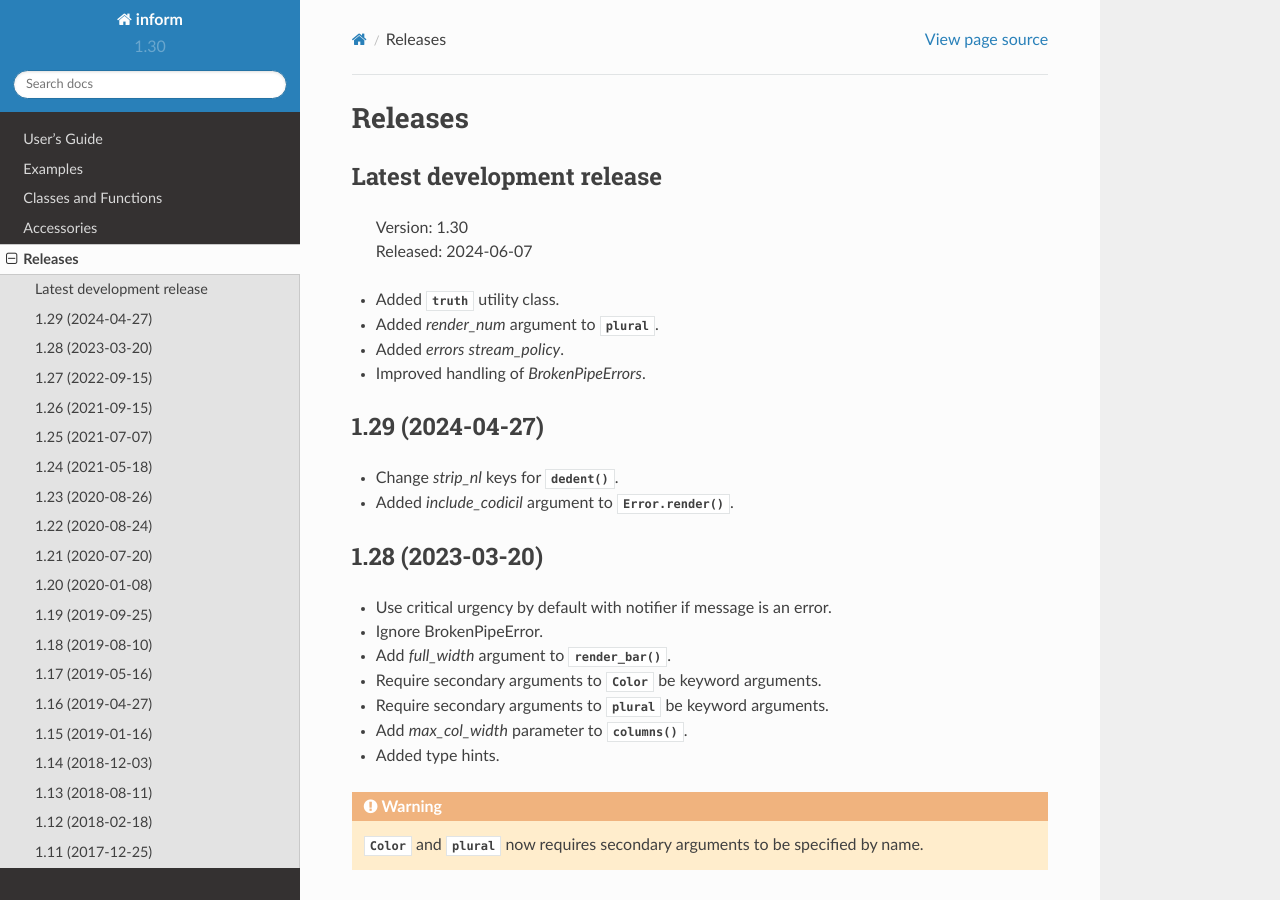
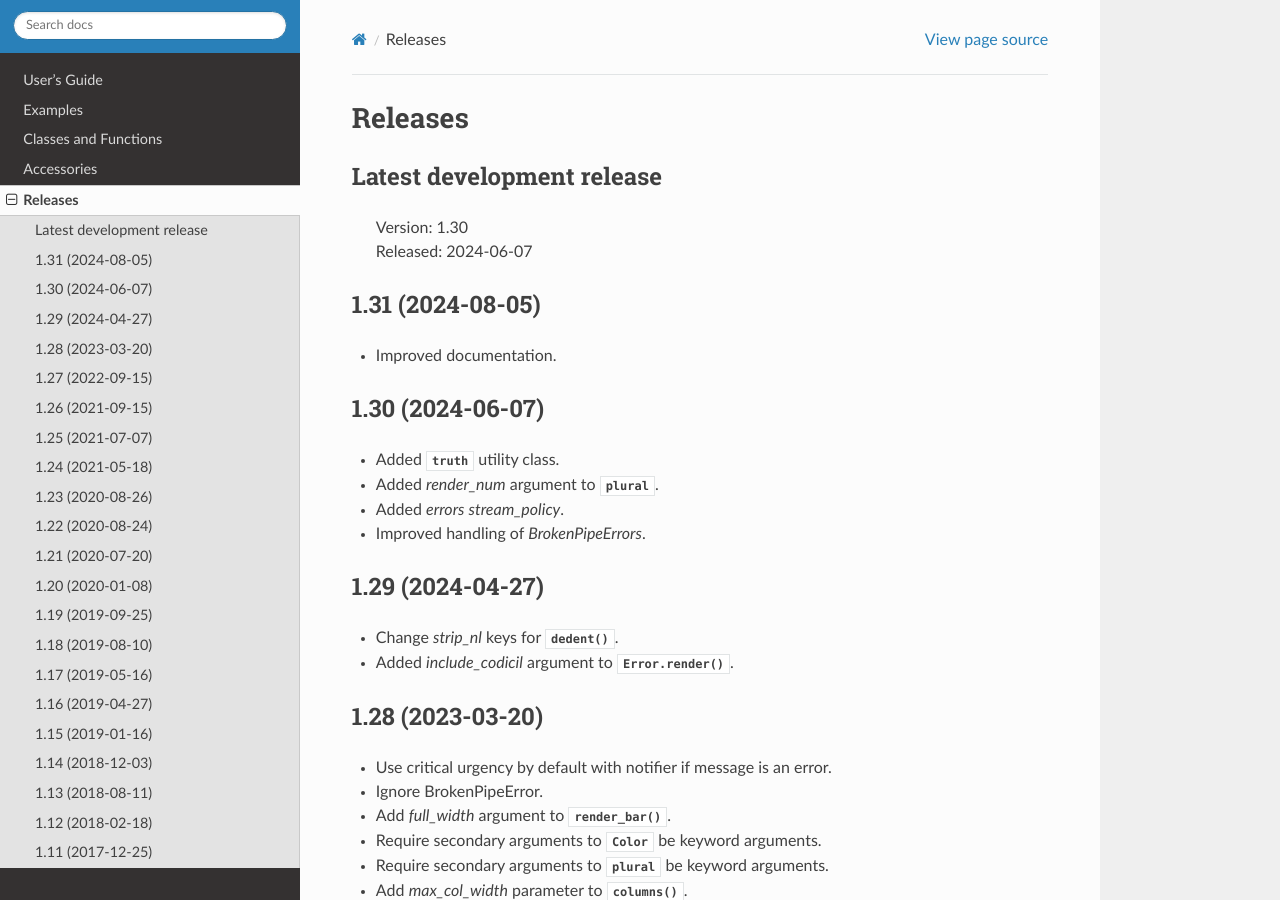
Before and after one commit to KenKundert/inform, a Sphinx documentation site: the page built from doc/releases.rst, in a window 1280 px wide and 900 px high. Built offline with Sphinx 7.4.7 and the Read the Docs theme 2.0.0, drawn with Linux system fonts in a browser that asks for light colours.

Commit message:
update release notes

```diff
--- a/doc/releases.rst
+++ b/doc/releases.rst
@@ -8,6 +8,16 @@ Latest development release
 
     | Version: 1.30
     | Released: 2024-06-07
+
+
+1.31 (2024-08-05)
+-----------------
+
+- Improved documentation.
+
+
+1.30 (2024-06-07)
+-----------------
 
 - Added :class:`truth` utility class.
 - Added *render_num* argument to :class:`plural`.
```
